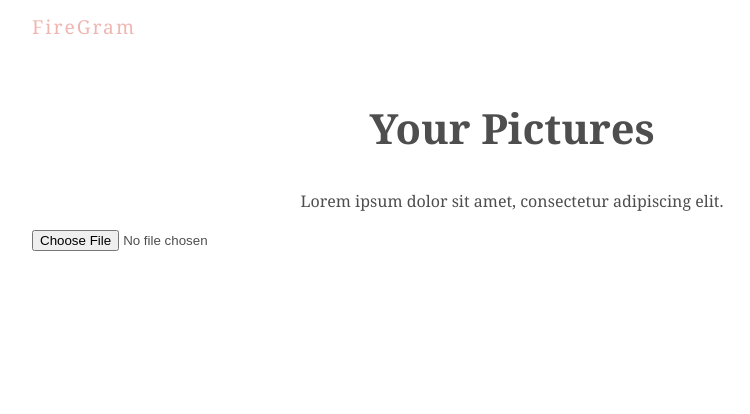
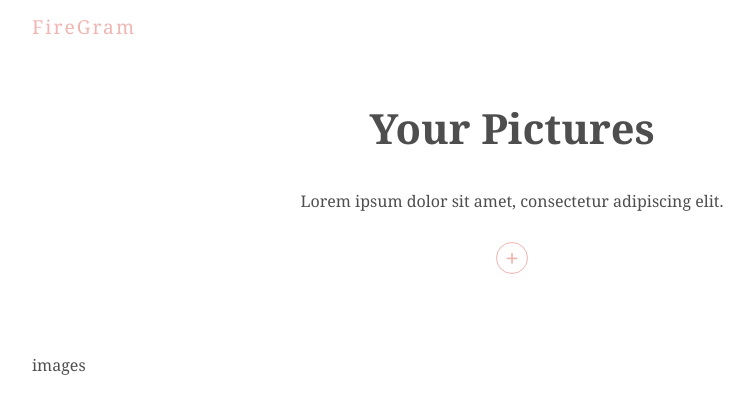
Before and after one commit to Michaelr-Tyler/firegram-tutorial, a React (Create React App) app: page / in a window 1280 px wide. Shown: the top 414 px of the page, without its empty margins (128-878 px from the left). Built offline with nearby package versions, Linux system fonts and the light colour scheme.

Commit message:
Images downloading to firestore

```diff
--- a/src/App.js
+++ b/src/App.js
@@ -1,4 +1,5 @@
 import React from 'react';
+import ImageGrid from './comps/ImageGrid';
 import Title from './comps/Title';
 import UploadForm from './comps/UploadForm';
 
@@ -7,6 +8,7 @@
     <div className="App">
       <Title/>
       <UploadForm />
+      <ImageGrid />
     </div>
   );
 }
--- /dev/null
+++ b/src/comps/ImageGrid.js
@@ -0,0 +1,12 @@
+import React from 'react';
+
+const ImageGrid = () => {
+
+  return(
+    <div className="img-grid">
+      images
+    </div>
+  )
+}
+
+export default ImageGrid;
--- /dev/null
+++ b/src/comps/ProgressBar.js
@@ -0,0 +1,18 @@
+import React, {useEffect} from 'react';
+import useStorage from '../hooks/useStorage';
+
+const ProgressBar = ({file, setFile}) => {
+  const {url, progress } = useStorage(file)
+
+  useEffect(()=>{
+    if (url) {
+      setFile(null)
+    }
+  },[url])
+
+  return (
+    <div className="progress-bar" style={{width: progress + '%'}}></div>
+  )
+}
+
+export default ProgressBar;
--- a/src/comps/UploadForm.js
+++ b/src/comps/UploadForm.js
@@ -1,7 +1,8 @@
 import React, {useState} from 'react';
+import ProgressBar from './ProgressBar';
 
 const UploadForm = () => {
-  const [file, setfile] = useState(null)
+  const [file, setFile] = useState(null)
   const [error, setError] = useState(null)
 
   const types = ['image/png', 'image/jpeg', 'image/PNG', 'image/jpg', 'image/JPG', 'image/JPEG']
@@ -11,20 +12,24 @@
 
 
     if(selected && types.includes(selected.type)) {
-      setfile(selected)
+      setFile(selected)
       setError('')
     } else {
-      setfile(null);
+      setFile(null);
       setError('Please select an image file (png or jpeg)');
     }
   }
 
   return (
     <form>
+      <label>
       <input type="file" onChange={changeHandler} />
+      <span>+</span>
+      </label>
       <div className="output">
         { error && <div className="error">{ error }</div>}
-        { file && <div className="file">{ file.name }</div>}
+        { file && <div className="label">{ file.name }</div>}
+        { file && <ProgressBar file={file} setFile={setFile} />}
       </div>
     </form>
   )
--- a/src/firebase/config.js
+++ b/src/firebase/config.js
@@ -1,4 +1,4 @@
-import * as firebase from 'firebase/app';
+import firebase from 'firebase/app';
 import 'firebase/storage';
 import 'firebase/firestore';
 
@@ -15,5 +15,6 @@
 
 const projectStorage = firebase.storage();
 const projectFirestore = firebase.firestore();
+const timestamp = firebase.firestore.FieldValue.serverTimestamp;
 
-export {projectStorage, projectFirestore}
+export {projectStorage, projectFirestore, timestamp}
--- /dev/null
+++ b/src/hooks/useStorage.js
@@ -0,0 +1,30 @@
+import {useState, useEffect} from 'react';
+import { projectStorage, projectFirestore, timestamp } from "../firebase/config";
+
+const useStorage = (file) => {
+  const [progress, setProgress] = useState(0);
+  const [error, setError] = useState(null);
+  const [url, setUrl] = useState(null);
+
+  useEffect(()=>{
+    //refrences
+    const storageRef = projectStorage.ref(file.name);
+    const collectionRef = projectFirestore.collection('images')
+
+    storageRef.put(file).on('state_changed', (snap) => {
+      let percentage = (snap.bytesTransferred / snap.totalBytes) * 100;
+      setProgress(percentage);
+    }, (err) => {
+      setError(err);
+    }, async () => {
+      const url = await storageRef.getDownloadURL();
+      const createdAt = timestamp();
+      collectionRef.add({ url, createdAt })
+      setUrl(url)
+    })
+  }, [file])
+
+  return { progress, url, error }
+}
+
+export default useStorage;
--- a/src/index.css
+++ b/src/index.css
@@ -30,10 +30,46 @@
 }
 
 /* upload form styles */
-
+form{
+  margin: 30px auto 10px;
+  text-align: center;
+}
+label input{
+  height: 0;
+  width: 0;
+  opacity: 0;
+}
+label{
+  display: block;
+  width: 30px;
+  height: 30px;
+  border: 1px solid var(--primary);
+  border-radius: 50%;
+  margin: 10px auto;
+  line-height: 30px;
+  color: var(--primary);
+  font-weight: bold;
+  font-size: 24px;
+}
+label:hover{
+  background: var(--primary);
+  color: white;
+}
+.output{
+  height: 60px;
+  font-size: 0.8rem;
+}
+.error{
+  color: var(--error);
+}
 
 /* progress bar styles */
 
+.progress-bar{
+  height: 5px;
+  background: var(--primary);
+  margin-top: 20px;
+}
 
 /* image grid styles */
 
```
